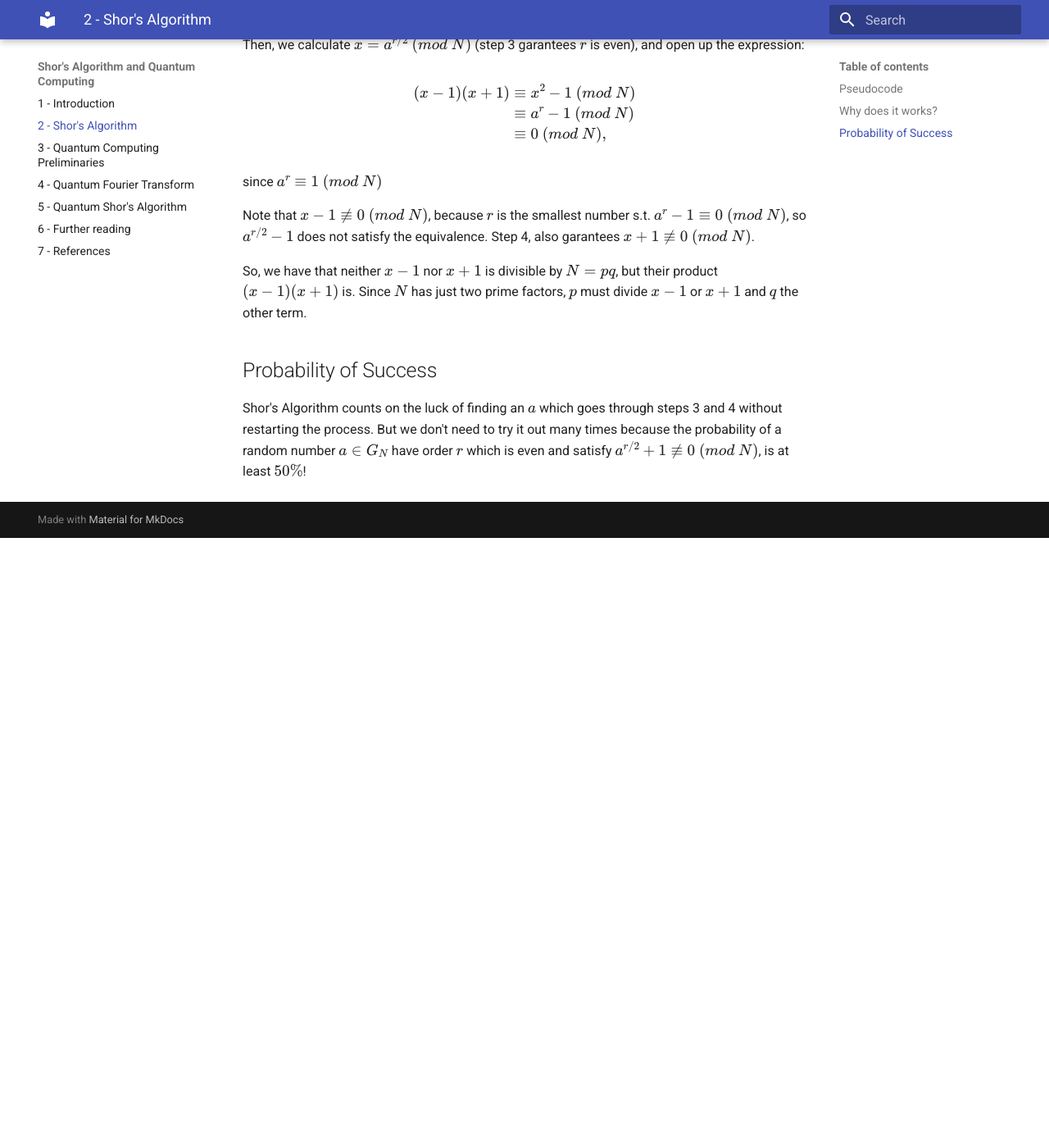
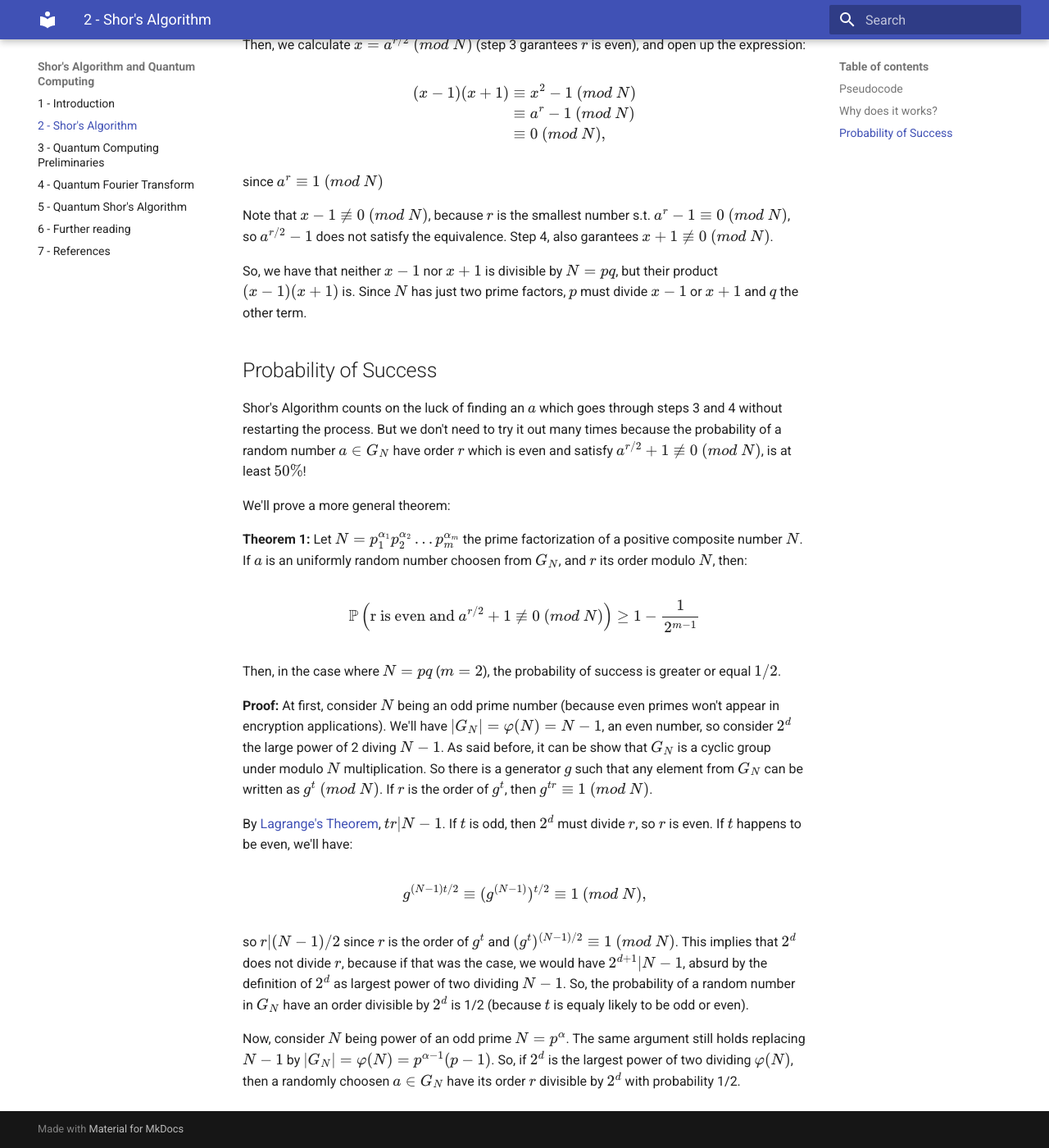
Before and after one commit to reneroliveira/quantum-shors-algorithm, an MkDocs documentation site: the page built from docs/shors-algorithm.md, in a window 1280 px wide and 1400 px high, scrolled down 824 px. Shown: the whole window at 82% size. Built offline with MkDocs 1.6.1 and Material for MkDocs 9.7.7, drawn with Linux system fonts in a browser that asks for light colours; before the commit the page ends 1480 px from its top, so only the background shows below that.

Commit message:
updating math part

```diff
--- a/docs/shors-algorithm.md
+++ b/docs/shors-algorithm.md
@@ -47,3 +47,21 @@
 ## Probability of Success
 
 Shor's Algorithm counts on the luck of finding an $a$ which goes through steps 3 and 4 without restarting the process. But we don't need to try it out many times because the probability of a random number $a\in G_N$ have order $r$ which is even and satisfy $a^{r/2}+1\not\equiv0~(mod~N)$, is at least $50\%$!
+
+We'll prove a more general theorem:
+
+**Theorem 1:** Let $N=p_1^{\alpha_1}p_2^{\alpha_2}\ldots p_m^{\alpha_m}$ the prime factorization of a positive composite number $N$. If $a$ is an uniformly random number choosen from $G_N$, and $r$ its order modulo $N$, then:
+
+$$\mathbb{P}\left(\text{r is even and }a^{r/2}+1\not\equiv0~(mod~N)\right )\geq1-\dfrac{1}{2^{m-1}}$$
+
+Then, in the case where $N=pq$ ($m=2$), the probability of success is greater or equal $1/2$.
+
+**Proof:** At first, consider $N$ being an odd prime number (because even primes won't appear in encryption applications). We'll have $|G_N|=\varphi(N)=N-1$, an even number, so consider $2^d$ the large power of 2 diving $N-1$. As said before, it can be show that $G_N$ is a cyclic group under modulo $N$ multiplication. So there is a generator $g$ such that any element from $G_N$ can be written as $g^t~(mod~N)$. If $r$ is the order of $g^t$, then $g^{tr}\equiv1~(mod~N)$.
+
+By [Lagrange's Theorem](https://en.wikipedia.org/wiki/Lagrange%27s_theorem_(group_theory)), $tr|N-1$. If $t$ is odd, then $2^d$ must divide $r$, so $r$ is even. If $t$ happens to be even, we'll have:
+
+$$g^{(N-1)t/2}\equiv(g^{(N-1)})^{t/2}\equiv1~(mod~N),$$
+
+so $r|(N-1)/2$ since $r$ is the order of $g^t$ and $(g^t)^{(N-1)/2}\equiv1~(mod~N)$. This implies that $2^d$ does not divide $r$, because if that was the case, we would have $2^{d+1}|N-1$, absurd by the definition of $2^d$ as largest power of two dividing $N-1$. So, the probability of a random number in $G_N$ have an order divisible by $2^d$ is 1/2 (because $t$ is equaly likely to be odd or even).
+
+Now, consider $N$ being power of an odd prime $N=p^{\alpha}$. The same argument still holds replacing $N-1$ by $|G_N| = \varphi(N)=p^{\alpha-1}(p-1)$. So, if $2^d$ is the largest power of two dividing $\varphi(N)$, then a randomly choosen $a\in G_N$ have its order $r$ divisible by $2^d$ with probability 1/2.
```
Also changed, not shown: 1 other file.
